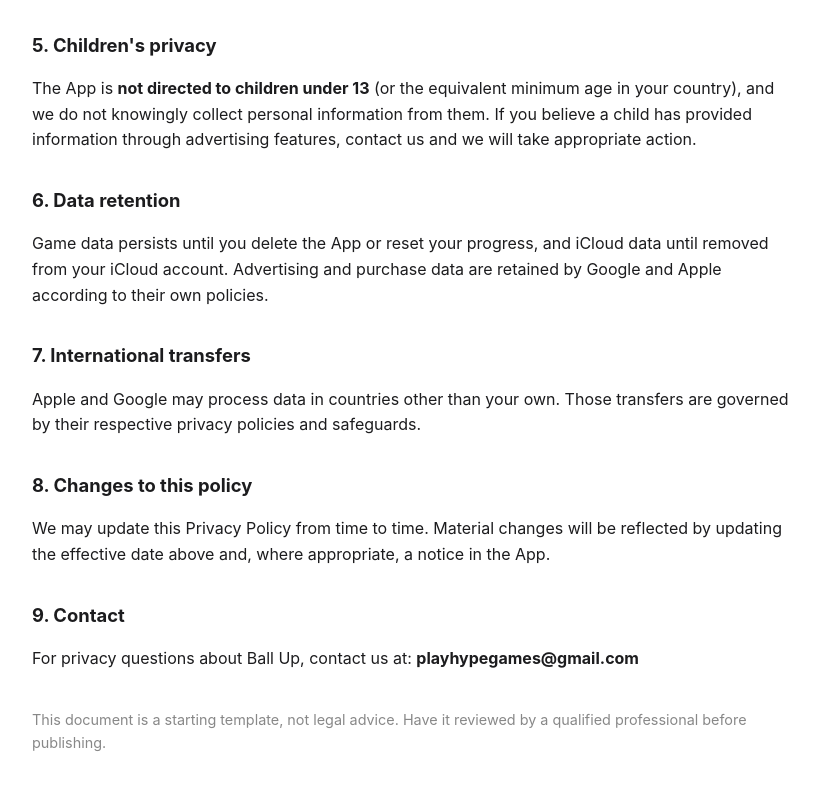
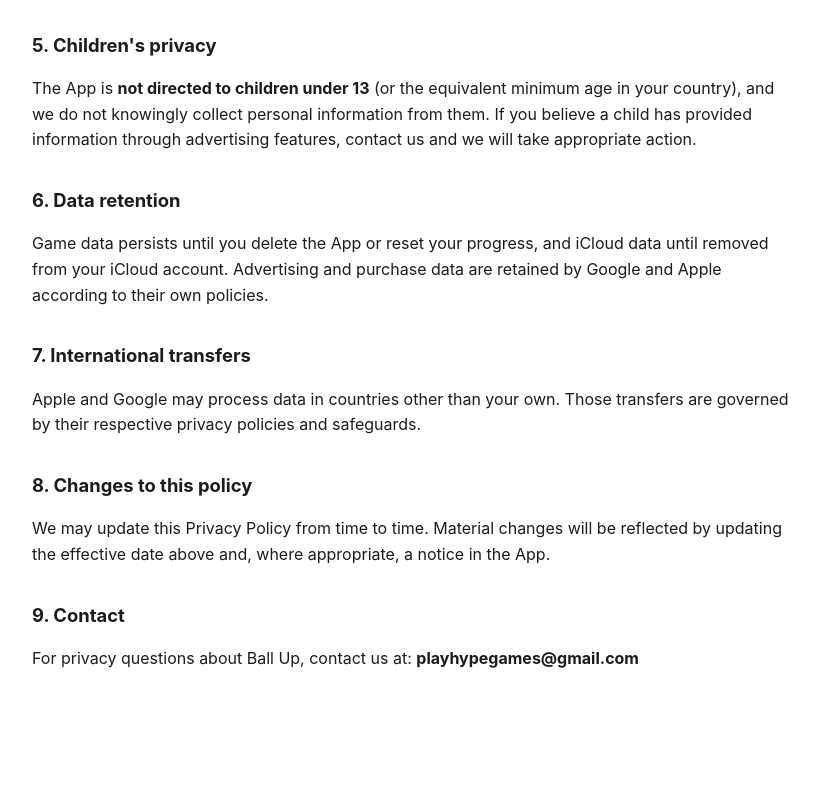
Before and after one commit to playhypegames/playhypegames.github.io, a plain HTML site: page ballup/privacy.html in a window 1280 px wide. Shown: the part 1738-2528 px from the top of the page, without its empty margins (228-1047 px from the left). After the commit the page ends 2490 px from the top, so only its background shows below. Drawn offline with Linux system fonts and the light colour scheme.

Commit message:
Remove template-disclaimer note from legal pages

```diff
--- a/ballup/privacy.html
+++ b/ballup/privacy.html
@@ -60,6 +60,5 @@
 <h2>9. Contact</h2>
 <p>For privacy questions about Ball Up, contact us at: <strong>playhypegames@gmail.com</strong></p>
 
-<p class="fine">This document is a starting template, not legal advice. Have it reviewed by a qualified professional before publishing.</p>
 </body>
 </html>
```
Also changed, not shown: ballup/terms.html (+0 -1 lines), freedembirdz/privacy.html (+0 -1 lines), freedembirdz/terms.html (+0 -1 lines).
